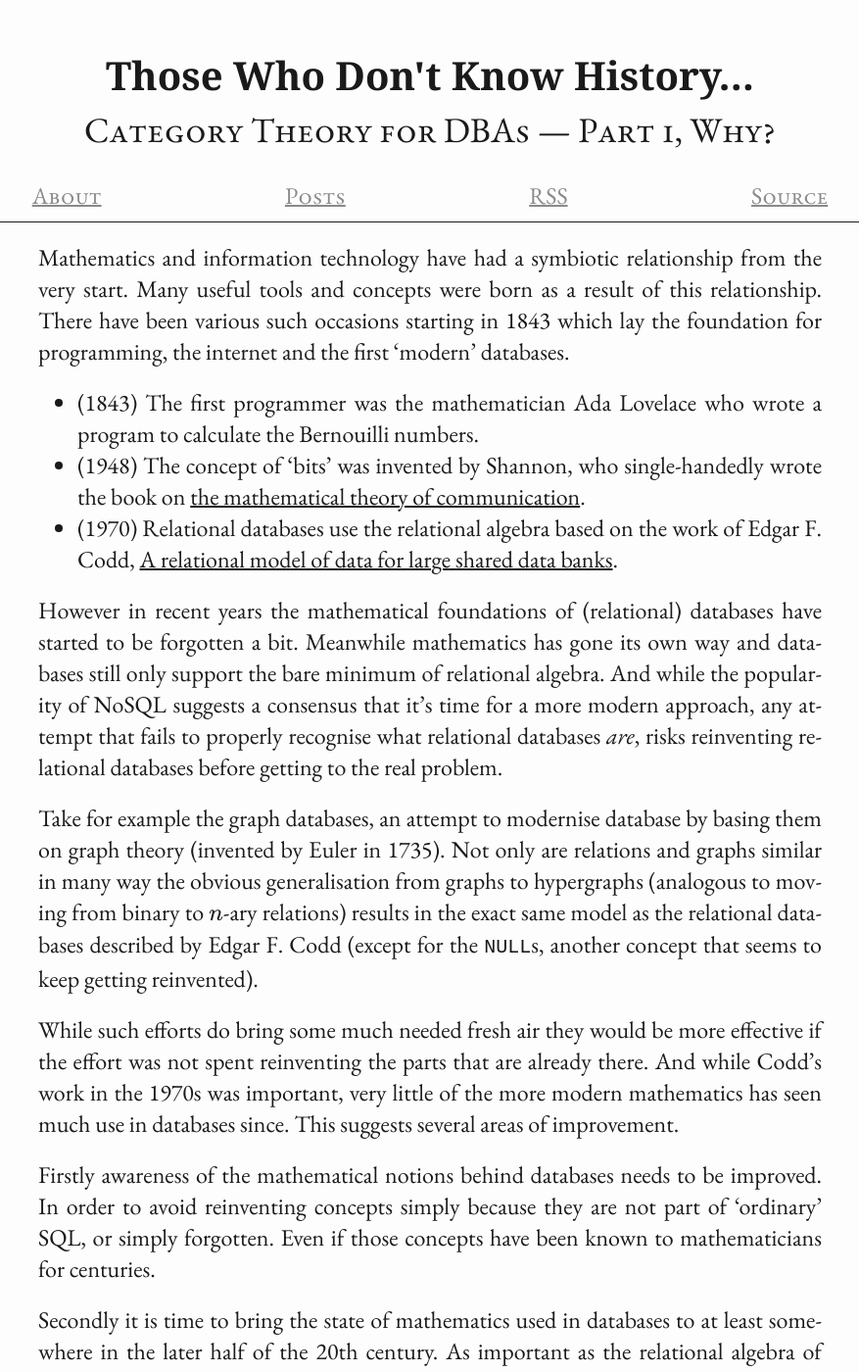
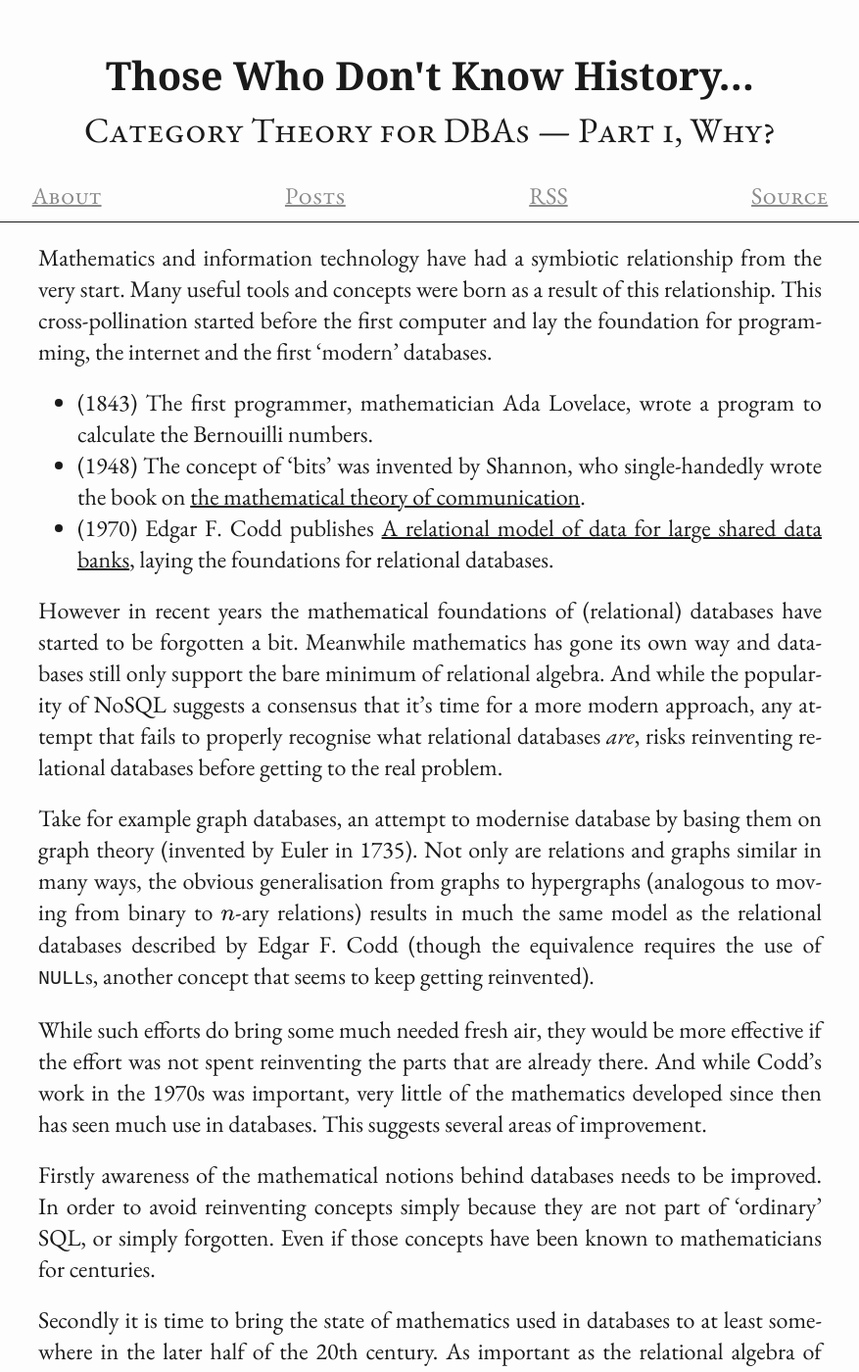
Before and after one commit to Shiandow/shiandow.github.io, a Jekyll site: the page built from _posts/2023-10-18-category-theory-for-dbas.md, in a window 1280 px wide and 1400 px high. Shown: the whole window at 98% size, without its empty margins (201-1078 px from the left). Built offline with Jekyll 4.4.1, drawn with Linux system fonts in a browser that asks for light colours; some web fonts are replaced; some of the changed text lies outside the part shown.

Commit message:
Publish Something

```diff
--- a/_klad/category-theory-for-dbas/category-theory-for-dbas.md
+++ b/_posts/2023-10-18-category-theory-for-dbas.md
@@ -3,17 +3,17 @@ title: Those Who Don't Know History&hellip;
 subtitle: Category Theory for DBAs &mdash; Part 1, Why?
 ---
 
-Mathematics and information technology have had a symbiotic relationship from the very start. Many useful tools and concepts were born as a result of this relationship. There have been various such occasions starting in 1843 which lay the foundation for programming, the internet and the first 'modern' databases.
+Mathematics and information technology have had a symbiotic relationship from the very start. Many useful tools and concepts were born as a result of this relationship. This cross-pollination started before the first computer and lay the foundation for programming, the internet and the first 'modern' databases.
 
-- (1843) The first programmer was the mathematician Ada Lovelace who wrote a program to calculate the Bernouilli numbers.
+- (1843) The first programmer, mathematician Ada Lovelace, wrote a program to calculate the Bernouilli numbers.
 - (1948) The concept of 'bits' was invented by Shannon, who single-handedly wrote the book on [the mathematical theory of communication](https://ieeexplore.ieee.org/document/6773024).
-- (1970) Relational databases use the relational algebra based on the work of Edgar F. Codd, [A relational model of data for large shared data banks](https://dl.acm.org/doi/10.1145/362384.362685).
+- (1970) Edgar F. Codd publishes [A relational model of data for large shared data banks](https://dl.acm.org/doi/10.1145/362384.362685), laying the foundations for relational databases.
 
 However in recent years the mathematical foundations of (relational) databases have started to be forgotten a bit. Meanwhile mathematics has gone its own way and databases still only support the bare minimum of relational algebra. And while the popularity of NoSQL suggests a consensus that it's time for a more modern approach, any attempt that fails to properly recognise what relational databases *are*, risks reinventing relational databases before getting to the real problem.
 
-Take for example the graph databases, an attempt to modernise database by basing them on graph theory (invented by Euler in 1735). Not only are relations and graphs similar in many way the obvious generalisation from graphs to hypergraphs (analogous to moving from binary to $n$-ary relations) results in the exact same model as the relational databases described by Edgar F. Codd (except for the `NULL`s, another concept that seems to keep getting reinvented).
+Take for example graph databases, an attempt to modernise database by basing them on graph theory (invented by Euler in 1735). Not only are relations and graphs similar in many ways, the obvious generalisation from graphs to hypergraphs (analogous to moving from binary to $n$-ary relations) results in much the same model as the relational databases described by Edgar F. Codd (though the equivalence requires the use of `NULL`s, another concept that seems to keep getting reinvented).
 
-While such efforts do bring some much needed fresh air they would be more effective if the effort was not spent reinventing the parts that are already there. And while Codd's work in the 1970s was important, very little of the more modern mathematics has seen much use in databases since. This suggests several areas of improvement.
+While such efforts do bring some much needed fresh air, they would be more effective if the effort was not spent reinventing the parts that are already there. And while Codd's work in the 1970s was important, very little of the mathematics developed since then has seen much use in databases. This suggests several areas of improvement.
 
 Firstly awareness of the mathematical notions behind databases needs to be improved. In order to avoid reinventing concepts simply because they are not part of 'ordinary' SQL, or simply forgotten. Even if those concepts have been known to mathematicians for centuries.
 
```
